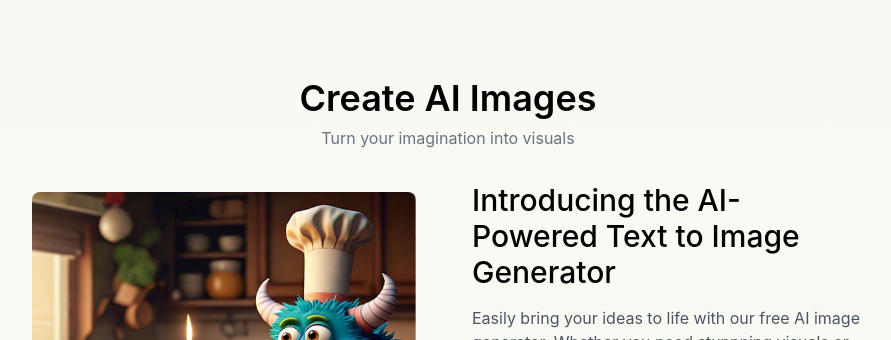
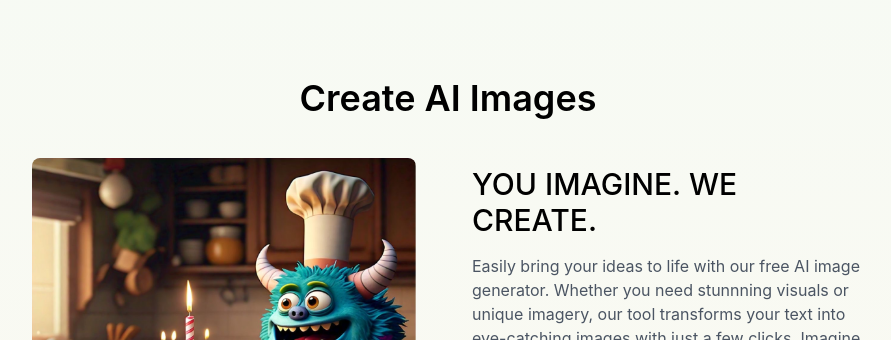
Before and after one commit to Sahil-06-22/INNOPAIR, a React (Create React App) app in the folder AI-image-generation/frontend/: page / in a window 1280 px wide. Shown: the part 1300-1640 px from the top of the page, without its empty margins (192-1083 px from the left). Built offline with nearby package versions, Linux system fonts and the light colour scheme; no server answers.

Commit message:
Update Description.js

```diff
--- a/AI-image-generation/frontend/src/components/Landing/Description.js
+++ b/AI-image-generation/frontend/src/components/Landing/Description.js
@@ -7,11 +7,11 @@ export default function Description() {
     justify-center my-24 p-6 md:px-28'>
         <h1 className='text-3xl sm:text-4xl font-semibold
         mb-2'>Create AI Images</h1>
-        <p className='text-gray-500 mb-8'>Turn your imagination into visuals</p>
+        <p className='text-gray-500 mb-8'></p>
     <div className='flex flex-col gap-5 md:gap-14 md:flex-row items-center'>
         <img className='w-80 xl:w-96 rounded-lg' src={assets.sample_img_1}/>
         <div>
-            <h2 className='text-3xl font-medium max-w-lg mb-4'>Introducing the AI-Powered Text to Image Generator</h2>
+            <h2 className='text-3xl font-medium max-w-lg mb-4'>YOU IMAGINE. WE CREATE.</h2>
             <p className='text-gray-600 mb-4'>Easily bring your ideas to life with our free
                 AI image generator. Whether you need stunnning
                 visuals or unique imagery, our tool transforms your
```
